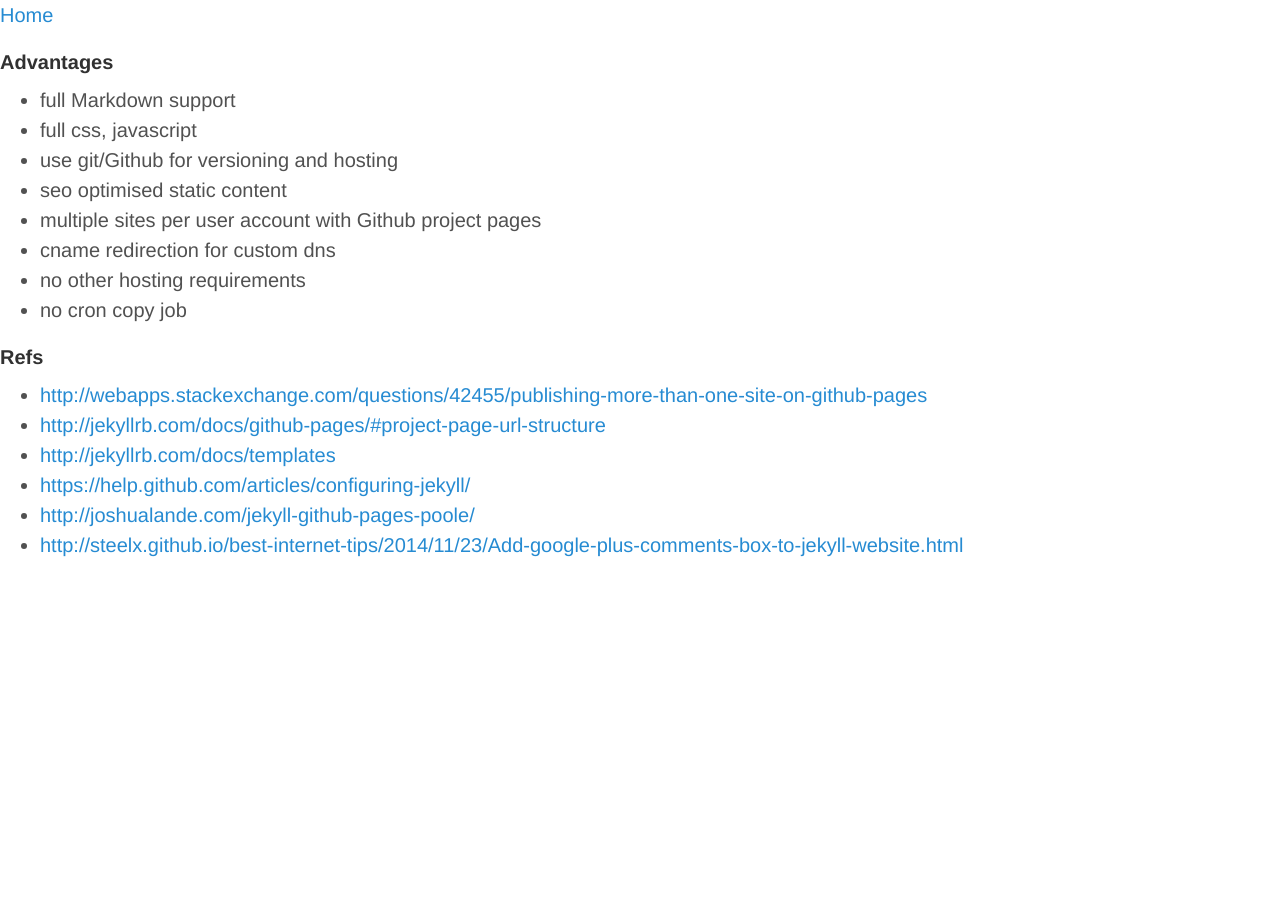
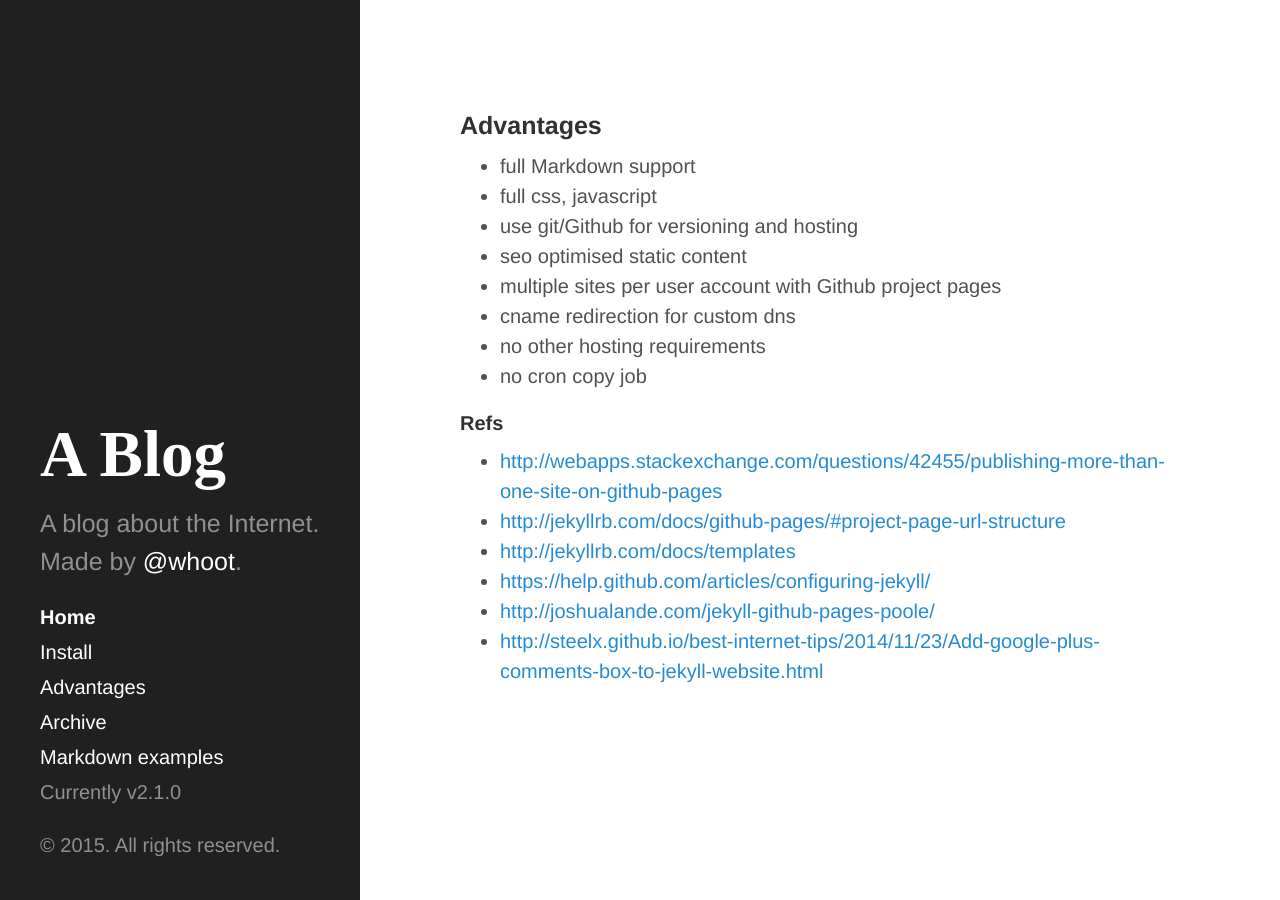
Before and after one commit to julian1/minimal-github-jekyll, a Jekyll site: the page built from advantages.md, in a window 1280 px wide. Built offline with Jekyll 4.4.1, drawn with Linux system fonts in a browser that asks for light colours.

Commit message:
add hyde theme

```diff
--- a/_layouts/about.html
+++ b/_layouts/about.html
@@ -5,6 +5,7 @@
     <!-- CSS -->
     <link rel="stylesheet" href="/public/css/poole.css">
     <link rel="stylesheet" href="/public/css/syntax.css">
+    <link rel="stylesheet" href="/public/css/hyde.css">
 
     <!-- Icons -->
     <!-- link rel="apple-touch-icon-precomposed" sizes="144x144" href="/public/apple-touch-icon-144-precomposed.png">
@@ -12,11 +13,39 @@
   </head>
   <body>
 
-    <!-- header -->
-    <div>
-      <a href=index.html>Home</a>
+
+    <div class="sidebar">
+      <div class="container sidebar-sticky">
+        <div class="sidebar-about">
+          <h1>
+            <a href="/">
+              A Blog
+            </a>
+          </h1>
+          <p class="lead">A blog about the Internet. Made by <a href="https://google.com/whoot" target="_blank">@whoot</a>.</p>
+        </div>
+
+        <nav class="sidebar-nav">
+          <a class="sidebar-nav-item active" href="/">Home</a>
+          <a class="sidebar-nav-item" href="/install.html">Install</a>
+          <a class="sidebar-nav-item" href="/advantages.html">Advantages</a>
+          <a class="sidebar-nav-item" href="/archive.html">Archive</a>
+          <a class="sidebar-nav-item" href="/examples.html">Markdown examples</a>
+
+          <span class="sidebar-nav-item">Currently v2.1.0</span>
+        </nav>
+
+        <p>&copy; 2015. All rights reserved.</p>
+      </div>
     </div>
 
-    <div>{{content}}</div>
+
+    <!-- header -->
+    <div class="container content">
+
+      <div>{{content}}</div>
+
+    </div>
+
   </body>
 </html>
--- a/advantages.md
+++ b/advantages.md
@@ -3,7 +3,7 @@ title: Advantages
 layout: about
 ---
 
-#### Advantages
+### Advantages
 
 - full Markdown support
 - full css, javascript
--- /dev/null
+++ b/public/css/hyde.css
@@ -0,0 +1,250 @@
+/*
+ *  __                  __
+ * /\ \                /\ \
+ * \ \ \___   __  __   \_\ \     __
+ *  \ \  _ `\/\ \/\ \  /'_` \  /'__`\
+ *   \ \ \ \ \ \ \_\ \/\ \_\ \/\  __/
+ *    \ \_\ \_\/`____ \ \___,_\ \____\
+ *     \/_/\/_/`/___/> \/__,_ /\/____/
+ *                /\___/
+ *                \/__/
+ *
+ * Designed, built, and released under MIT license by @mdo. Learn more at
+ * https://github.com/poole/hyde.
+ */
+
+
+/*
+ * Contents
+ *
+ * Global resets
+ * Sidebar
+ * Container
+ * Reverse layout
+ * Themes
+ */
+
+
+/*
+ * Global resets
+ *
+ * Update the foundational and global aspects of the page.
+ */
+
+html {
+  font-family: "PT Sans", Helvetica, Arial, sans-serif;
+}
+@media (min-width: 48em) {
+  html {
+    font-size: 16px;
+  }
+}
+@media (min-width: 58em) {
+  html {
+    font-size: 20px;
+  }
+}
+
+
+/*
+ * Sidebar
+ *
+ * Flexible banner for housing site name, intro, and "footer" content. Starts
+ * out above content in mobile and later moves to the side with wider viewports.
+ */
+
+.sidebar {
+  text-align: center;
+  padding: 2rem 1rem;
+  color: rgba(255,255,255,.5);
+  background-color: #202020;
+}
+@media (min-width: 48em) {
+  .sidebar {
+    position: fixed;
+    top: 0;
+    left: 0;
+    bottom: 0;
+    width: 18rem;
+    text-align: left;
+  }
+}
+
+/* Sidebar links */
+.sidebar a {
+  color: #fff;
+}
+
+/* About section */
+.sidebar-about h1 {
+  color: #fff;
+  margin-top: 0;
+  font-family: "Abril Fatface", serif;
+  font-size: 3.25rem;
+}
+
+/* Sidebar nav */
+.sidebar-nav {
+  margin-bottom: 1rem;
+}
+.sidebar-nav-item {
+  display: block;
+  line-height: 1.75;
+}
+a.sidebar-nav-item:hover,
+a.sidebar-nav-item:focus {
+  text-decoration: underline;
+}
+.sidebar-nav-item.active {
+  font-weight: bold;
+}
+
+/* Sticky sidebar
+ *
+ * Add the `sidebar-sticky` class to the sidebar's container to affix it the
+ * contents to the bottom of the sidebar in tablets and up.
+ */
+
+@media (min-width: 48em) {
+  .sidebar-sticky {
+    position: absolute;
+    right:  1rem;
+    bottom: 1rem;
+    left:   1rem;
+  }
+}
+
+
+/* Container
+ *
+ * Align the contents of the site above the proper threshold with some margin-fu
+ * with a 25%-wide `.sidebar`.
+ */
+
+.content {
+  padding-top:    4rem;
+  padding-bottom: 4rem;
+}
+
+@media (min-width: 48em) {
+  .content {
+    max-width: 38rem;
+    margin-left: 20rem;
+    margin-right: 2rem;
+  }
+}
+
+@media (min-width: 64em) {
+  .content {
+    margin-left: 22rem;
+    margin-right: 4rem;
+  }
+}
+
+
+/*
+ * Reverse layout
+ *
+ * Flip the orientation of the page by placing the `.sidebar` on the right.
+ */
+
+@media (min-width: 48em) {
+  .layout-reverse .sidebar {
+    left: auto;
+    right: 0;
+  }
+  .layout-reverse .content {
+    margin-left: 2rem;
+    margin-right: 20rem;
+  }
+}
+
+@media (min-width: 64em) {
+  .layout-reverse .content {
+    margin-left: 4rem;
+    margin-right: 22rem;
+  }
+}
+
+
+
+/*
+ * Themes
+ *
+ * As of v1.1, Hyde includes optional themes to color the sidebar and links
+ * within blog posts. To use, add the class of your choosing to the `body`.
+ */
+
+/* Base16 (http://chriskempson.github.io/base16/#default) */
+
+/* Red */
+.theme-base-08 .sidebar {
+  background-color: #ac4142;
+}
+.theme-base-08 .content a,
+.theme-base-08 .related-posts li a:hover {
+  color: #ac4142;
+}
+
+/* Orange */
+.theme-base-09 .sidebar {
+  background-color: #d28445;
+}
+.theme-base-09 .content a,
+.theme-base-09 .related-posts li a:hover {
+  color: #d28445;
+}
+
+/* Yellow */
+.theme-base-0a .sidebar {
+  background-color: #f4bf75;
+}
+.theme-base-0a .content a,
+.theme-base-0a .related-posts li a:hover {
+  color: #f4bf75;
+}
+
+/* Green */
+.theme-base-0b .sidebar {
+  background-color: #90a959;
+}
+.theme-base-0b .content a,
+.theme-base-0b .related-posts li a:hover {
+  color: #90a959;
+}
+
+/* Cyan */
+.theme-base-0c .sidebar {
+  background-color: #75b5aa;
+}
+.theme-base-0c .content a,
+.theme-base-0c .related-posts li a:hover {
+  color: #75b5aa;
+}
+
+/* Blue */
+.theme-base-0d .sidebar {
+  background-color: #6a9fb5;
+}
+.theme-base-0d .content a,
+.theme-base-0d .related-posts li a:hover {
+  color: #6a9fb5;
+}
+
+/* Magenta */
+.theme-base-0e .sidebar {
+  background-color: #aa759f;
+}
+.theme-base-0e .content a,
+.theme-base-0e .related-posts li a:hover {
+  color: #aa759f;
+}
+
+/* Brown */
+.theme-base-0f .sidebar {
+  background-color: #8f5536;
+}
+.theme-base-0f .content a,
+.theme-base-0f .related-posts li a:hover {
+  color: #8f5536;
+}
```
Also changed, not shown: examples.md (+1 -0 lines), index.html (deleted, +0 -52 lines), index.md (added, +18 -0 lines), install.md (+2 -0 lines).
